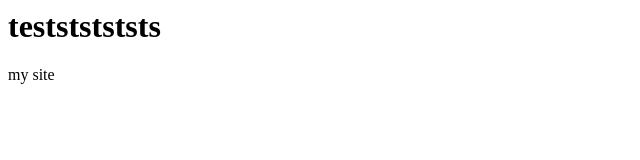
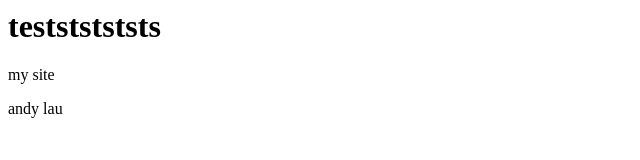
Before and after one commit to hennywei/hennywei, a plain HTML site: page index.html in a window 1280 px wide. Shown: the full height of the page, 0-640 px from the left. Drawn offline with Linux system fonts and the light colour scheme.

Commit message:
modify file

```diff
--- a/index.html
+++ b/index.html
@@ -1,3 +1,4 @@
 <h1>testststststs</h1>
 
 <p>my site</p>
+<span>andy lau</span>
```
